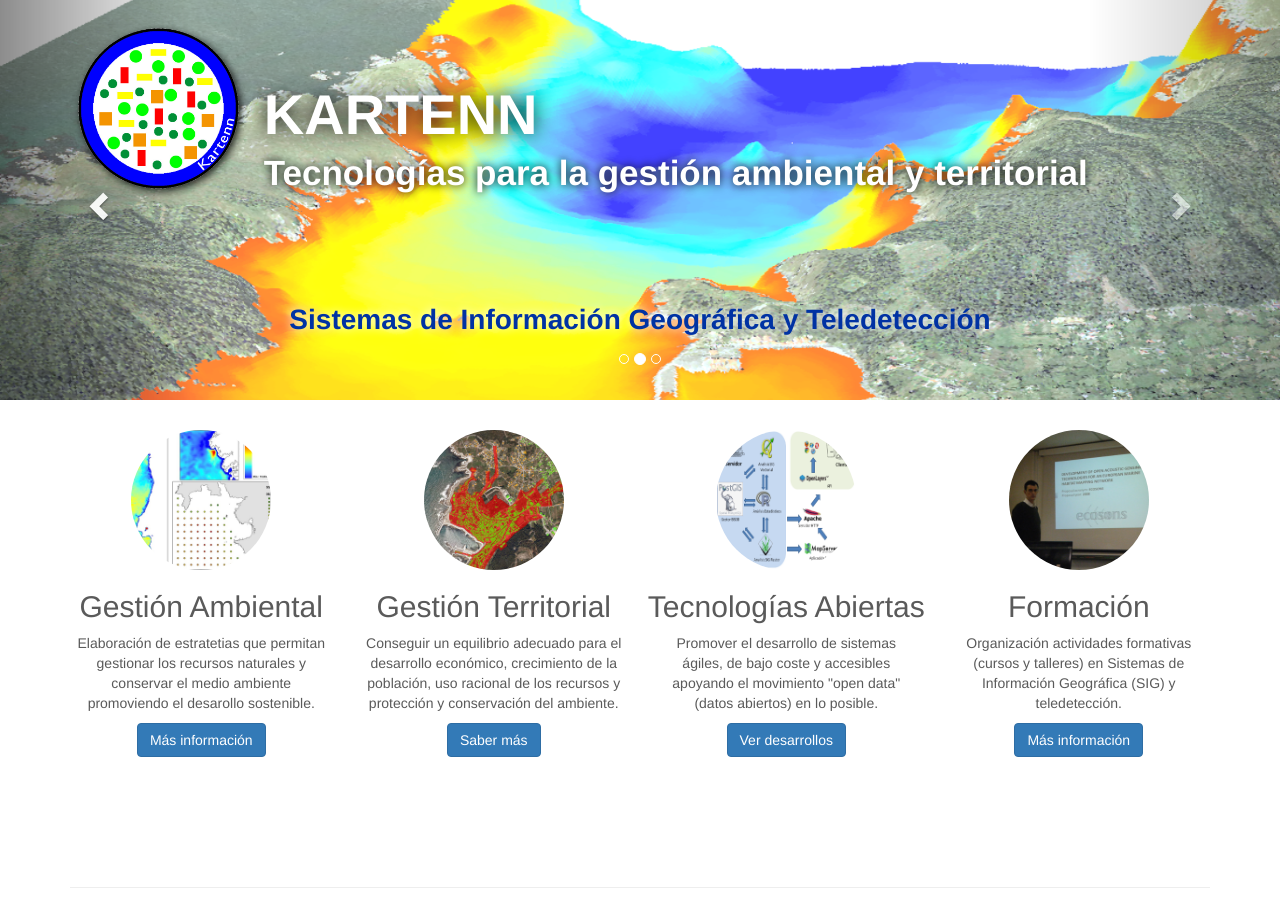
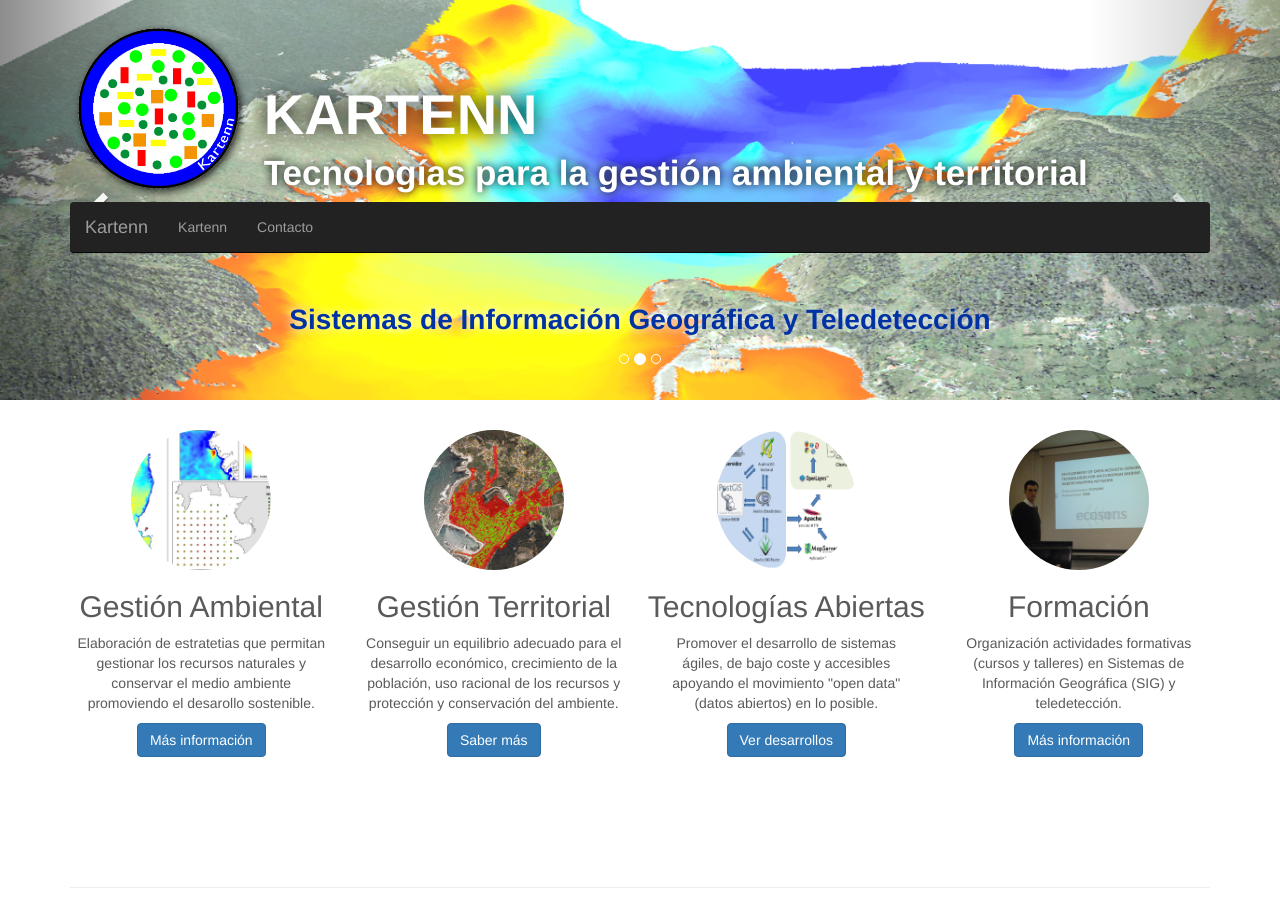
Before and after one commit to jriguera/kartenn, a Jekyll site: the page built from index.html, in a window 1280 px wide and 900 px high. Built offline with Jekyll 4.4.1, drawn with Linux system fonts in a browser that asks for light colours; nearby versions of some CDN libraries; library files that are not in the unit come from our copies; part of the change alters nothing that is shown.

```diff
--- a/_config.yml
+++ b/_config.yml
@@ -12,11 +12,11 @@ brand:
   logo: img/kartenn.png
   text: Tecnologías para la gestión ambiental y territorial
 
-#headers:
-#- title: Kartenn
-#  url: /
-#- title: Contacto
-#  url: #contacto
+headers:
+- title: Kartenn
+  url: /
+- title: Contacto
+  url: #contacto
 
 carrusel:
 - img: img/carrusel/moreiras_filtro.jpg
```
Also changed, not shown: _includes/css/carrousel.css (+0 -9 lines).
